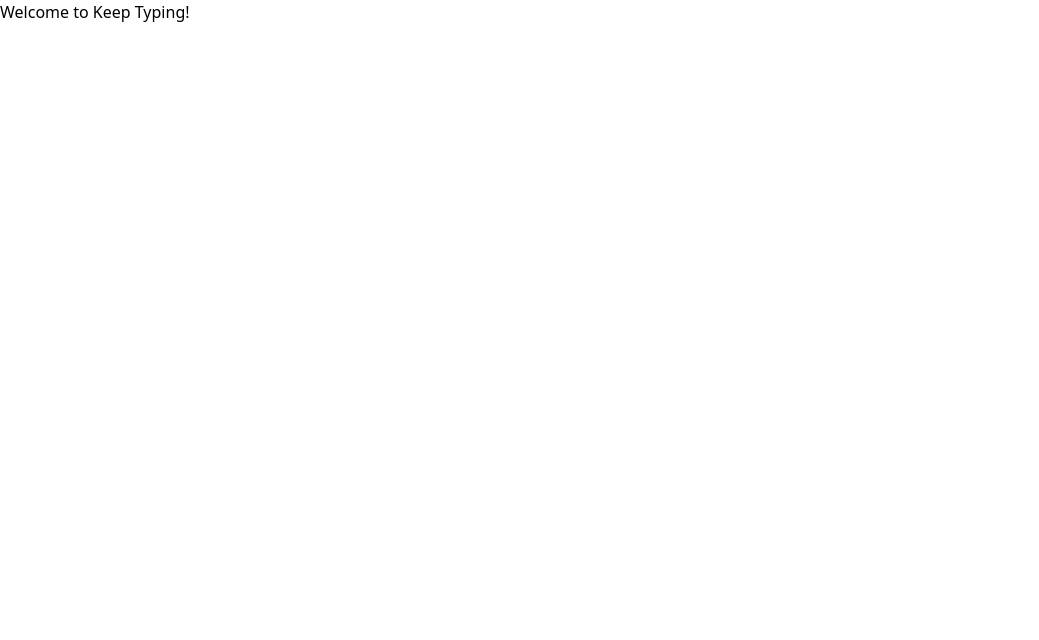
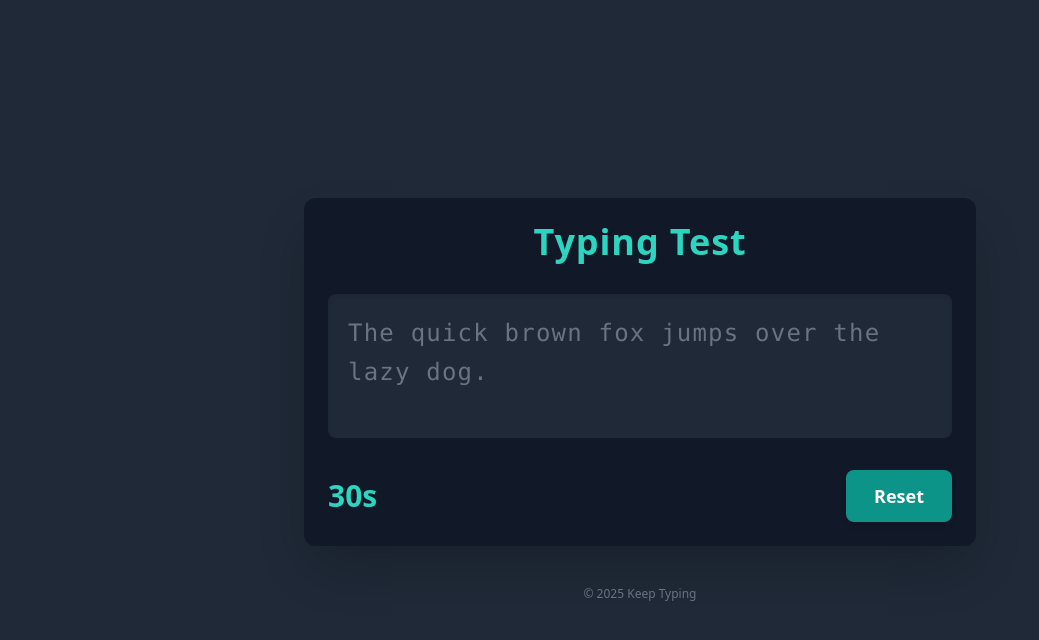
Before and after one commit to rohan-patnaik/keep-typing, a Next.js app: page / in a window 1280 px wide. Shown: the top 640 px of the page, without its empty margins (0-1039 px from the left). Built offline with nearby package versions, Linux system fonts and the light colour scheme.

Commit message:
\"feat(#10): Implement TestScreen UI\"

```diff
--- a/src/pages/index.tsx
+++ b/src/pages/index.tsx
@@ -1,19 +1,147 @@
-import Head from 'next/head';
+import { useState, useEffect, useRef } from 'react';
+import { Timer } from '../lib/timer';
+import { computeMetrics, MetricsOutput } from '../lib/metrics'; // Import metrics functions
 
-export default function Home() {
+const SAMPLE_TEXT = "The quick brown fox jumps over the lazy dog.";
+const TEST_DURATION_SECONDS = 30; // Define test duration as a constant
+
+export default function TestScreen() {
+  const [textToType] = useState(SAMPLE_TEXT);
+  const [userInput, setUserInput] = useState('');
+  const [timeLeft, setTimeLeft] = useState(TEST_DURATION_SECONDS);
+  const [testStarted, setTestStarted] = useState(false);
+  const [testFinished, setTestFinished] = useState(false);
+  const [results, setResults] = useState<MetricsOutput | null>(null); // State for results
+
+  const timerRef = useRef<Timer | null>(null);
+  const inputRef = useRef<HTMLInputElement | null>(null); // For focusing the hidden input
+
+  useEffect(() => {
+    // Focus the hidden input when the component mounts or test resets
+    if (inputRef.current && !testFinished) {
+      inputRef.current.focus();
+    }
+  }, [testStarted, testFinished]);
+
+  useEffect(() => {
+    if (testStarted && !testFinished) {
+      timerRef.current = new Timer(
+        TEST_DURATION_SECONDS,
+        (remaining) => setTimeLeft(remaining),
+        () => { // onComplete
+          setTestFinished(true);
+          setTestStarted(false);
+          const finalMetrics = computeMetrics(textToType, userInput, TEST_DURATION_SECONDS);
+          setResults(finalMetrics);
+          console.log("Test finished!");
+        }
+      );
+      timerRef.current.start();
+    } else {
+      timerRef.current?.reset();
+    }
+    return () => {
+      timerRef.current?.reset();
+    };
+  // eslint-disable-next-line react-hooks/exhaustive-deps
+  }, [testStarted, testFinished, textToType, userInput]);
+
+  const handleInputChange = (e: React.ChangeEvent<HTMLInputElement>) => {
+    if (testFinished) return;
+
+    const currentInput = e.target.value;
+    if (!testStarted && currentInput.length > 0) {
+      setTestStarted(true); // Start the test on first character typed
+    }
+    setUserInput(currentInput);
+  };
+
+  const handleStartReset = () => {
+    setTestFinished(false);
+    setTestStarted(false); // Will be set to true on first input
+    setUserInput('');
+    setResults(null);
+    setTimeLeft(TEST_DURATION_SECONDS);
+    timerRef.current?.reset();
+    if (inputRef.current) {
+      inputRef.current.focus();
+    }
+  };
+
+  const renderTextDisplay = () => {
+    return textToType.split('').map((char, index) => {
+      let className = "text-gray-500"; // Untyped text
+      if (index < userInput.length) {
+        className = char === userInput[index] ? "text-green-400" : "text-red-500";
+      }
+      if (index === userInput.length && testStarted && !testFinished) {
+        className += " underline decoration-teal-500 decoration-2";
+      }
+      return <span key={index} className={className}>{char}</span>;
+    });
+  };
+
   return (
-    <div>
-      <Head>
-        <title>Keep Typing</title>
-        <meta name="description" content="A minimalistic typing test app" />
-        <link rel="icon" href="/favicon.ico" />
-      </Head>
+    <div className="flex flex-col items-center justify-center min-h-screen bg-gray-800 text-gray-200 p-4 font-sans">
+      <div className="w-full max-w-2xl p-6 bg-gray-900 rounded-xl shadow-2xl">
+        <h1 className="text-4xl font-bold text-center mb-8 text-teal-400 tracking-wide">
+          Typing Test
+        </h1>
 
-      <main>
-        <h1>
-          Welcome to Keep Typing!
-        </h1>
-      </main>
+        <div
+          className="mb-6 p-5 bg-gray-800 rounded-lg shadow-inner h-36 overflow-y-auto text-2xl leading-relaxed tracking-wider font-mono select-none"
+          onClick={() => inputRef.current?.focus()}
+        >
+          {renderTextDisplay()}
+        </div>
+
+        <input
+          ref={inputRef}
+          type="text"
+          value={userInput}
+          onChange={handleInputChange}
+          onPaste={(e) => e.preventDefault()}
+          disabled={testFinished}
+          className="opacity-0 absolute w-0 h-0 p-0 m-0 border-0"
+          maxLength={textToType.length + 10}
+          autoFocus
+        />
+
+        <div className="flex justify-between items-center mt-8">
+          <div className="text-3xl font-bold text-teal-400 tabular-nums">
+            {timeLeft}s
+          </div>
+          <button
+            onClick={handleStartReset}
+            className="px-7 py-3 bg-teal-600 hover:bg-teal-700 text-white text-lg font-semibold rounded-lg shadow-md hover:shadow-lg transition-all duration-150 ease-in-out focus:outline-none focus:ring-4 focus:ring-teal-500 focus:ring-opacity-50 transform hover:scale-105 active:scale-95"
+          >
+            {testFinished ? 'Restart Test' : 'Reset'}
+          </button>
+        </div>
+
+        {testFinished && results && (
+          <div className="mt-8 text-center p-6 bg-gray-800 rounded-lg shadow-xl">
+            <h2 className="text-3xl font-semibold text-yellow-400 mb-4">Test Complete!</h2>
+            <div className="grid grid-cols-1 md:grid-cols-3 gap-4 text-lg">
+              <div className="p-4 bg-gray-700 rounded-lg">
+                <p className="text-sm text-gray-400">Raw WPM</p>
+                <p className="text-2xl font-bold text-teal-400">{results.rawWpm}</p>
+              </div>
+              <div className="p-4 bg-gray-700 rounded-lg">
+                <p className="text-sm text-gray-400">Net WPM</p>
+                <p className="text-2xl font-bold text-teal-400">{results.netWpm}</p>
+              </div>
+              <div className="p-4 bg-gray-700 rounded-lg">
+                <p className="text-sm text-gray-400">Accuracy</p>
+                <p className="text-2xl font-bold text-teal-400">{results.accuracy}%</p>
+              </div>
+            </div>
+          </div>
+        )}
+      </div>
+      <footer className="text-center text-gray-500 mt-10 text-xs">
+        <p>&copy; {new Date().getFullYear()} Keep Typing</p>
+      </footer>
     </div>
   );
 }
```
Also changed, not shown: 1 other file (tests, documents, lock files or other folders).
